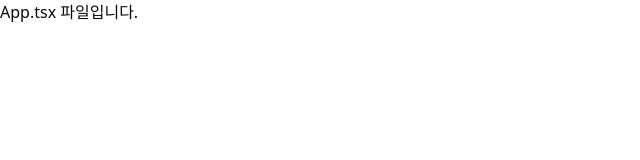
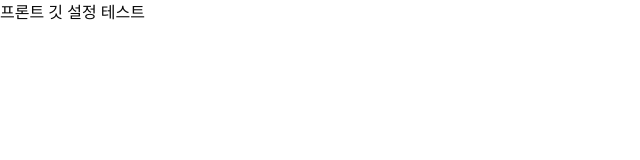
Before and after one commit to hayoonjeon123/LaClaveFront, a React (Vite) app: page / in a window 1280 px wide. Shown: the top 160 px of the page, without its empty margins (0-640 px from the left). Built offline with nearby package versions, Linux system fonts and the light colour scheme.

Commit message:
feat: initialize main application component

```diff
--- a/src/App.tsx
+++ b/src/App.tsx
@@ -1,4 +1,4 @@
 function App() {
-  return <div>App.tsx 파일입니다.</div>;
+  return <div>프론트 깃 설정 테스트</div>;
 }
 export default App
```
